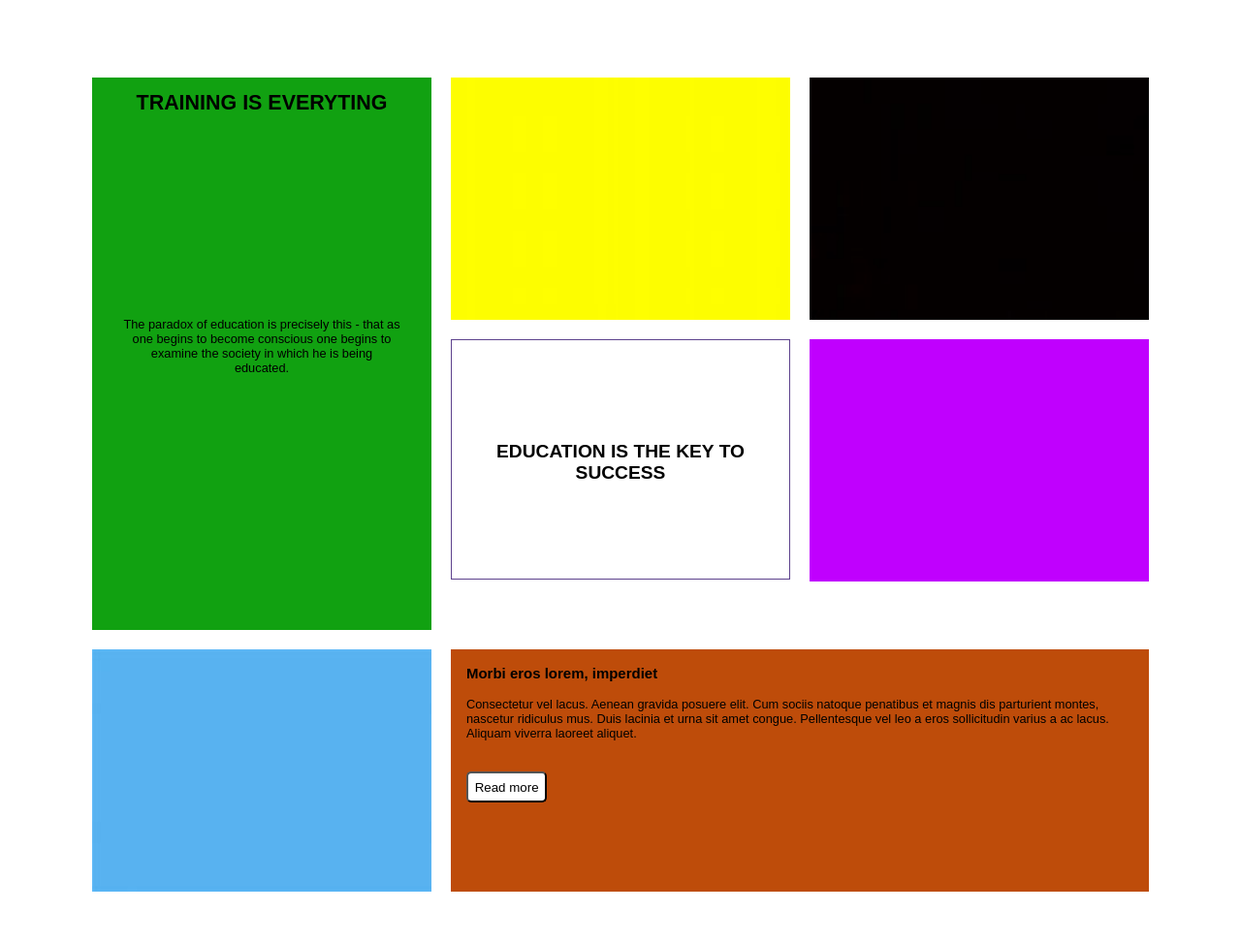
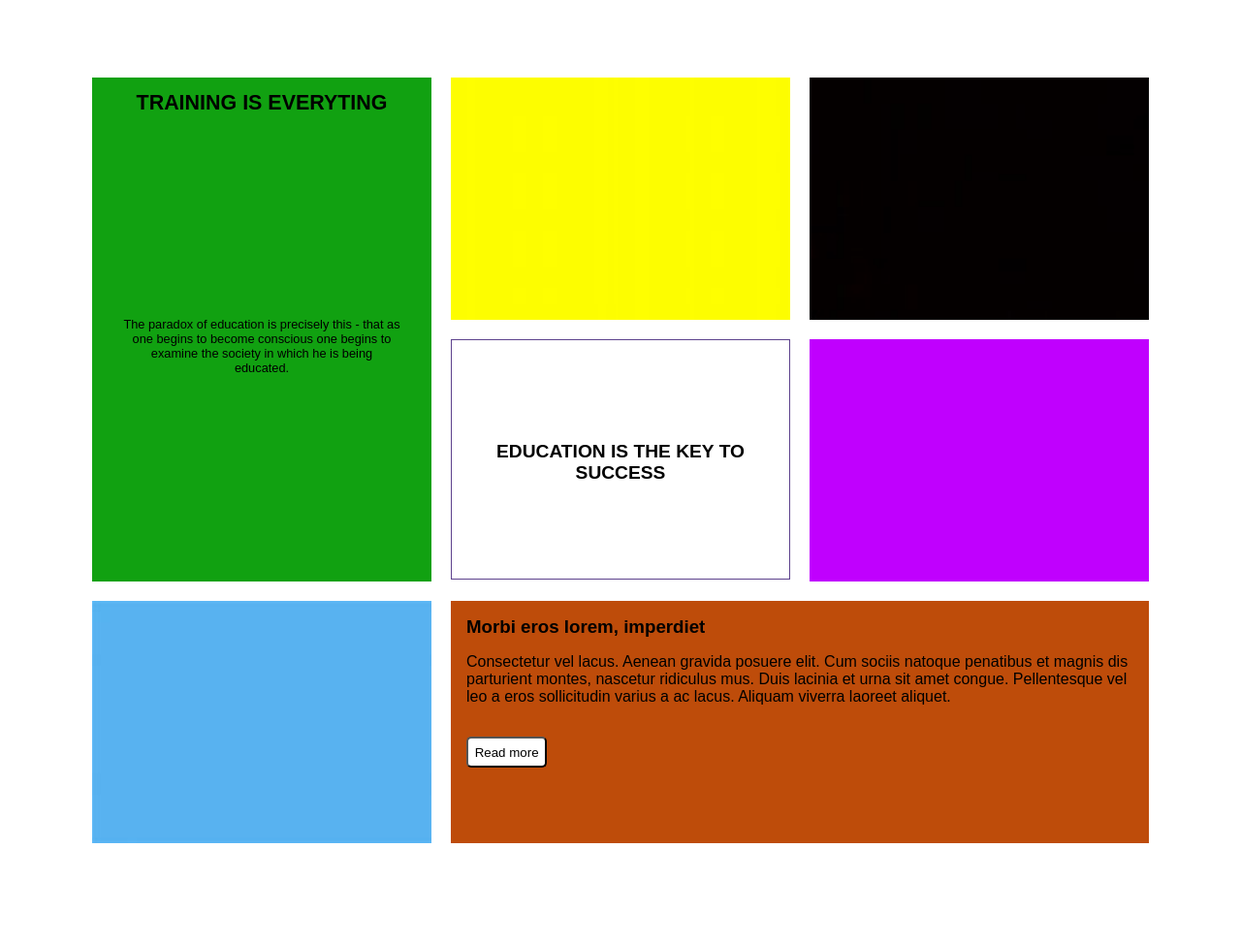
Before and after one commit to IkerFerreiro/Entrega--Grid--Iker-Ferreiro, a plain HTML site: page index.html in a window 1280 px wide. Shown: the top 973 px of the page at 97% size. Drawn offline with Linux system fonts and the light colour scheme.

Commit message:
Update styles.css

```diff
--- a/styles.css
+++ b/styles.css
@@ -1,7 +1,7 @@
 body {
   display: grid;
   grid-template-columns: 350px 350px 350px;
-  grid-template-rows:  250px 300px 300px;
+  grid-template-rows:  250px 250px 2500px;
   gap: 20px;
   margin: 5rem;
   justify-content: center;
@@ -58,7 +58,7 @@ main {
 
 footer {
   height: 250px;
-  font-size: 0.8em;
+  font-size: 1em;
   grid-row: 3;
   grid-column: 2/4;
   background-color: rgb(190, 76, 10);
```
